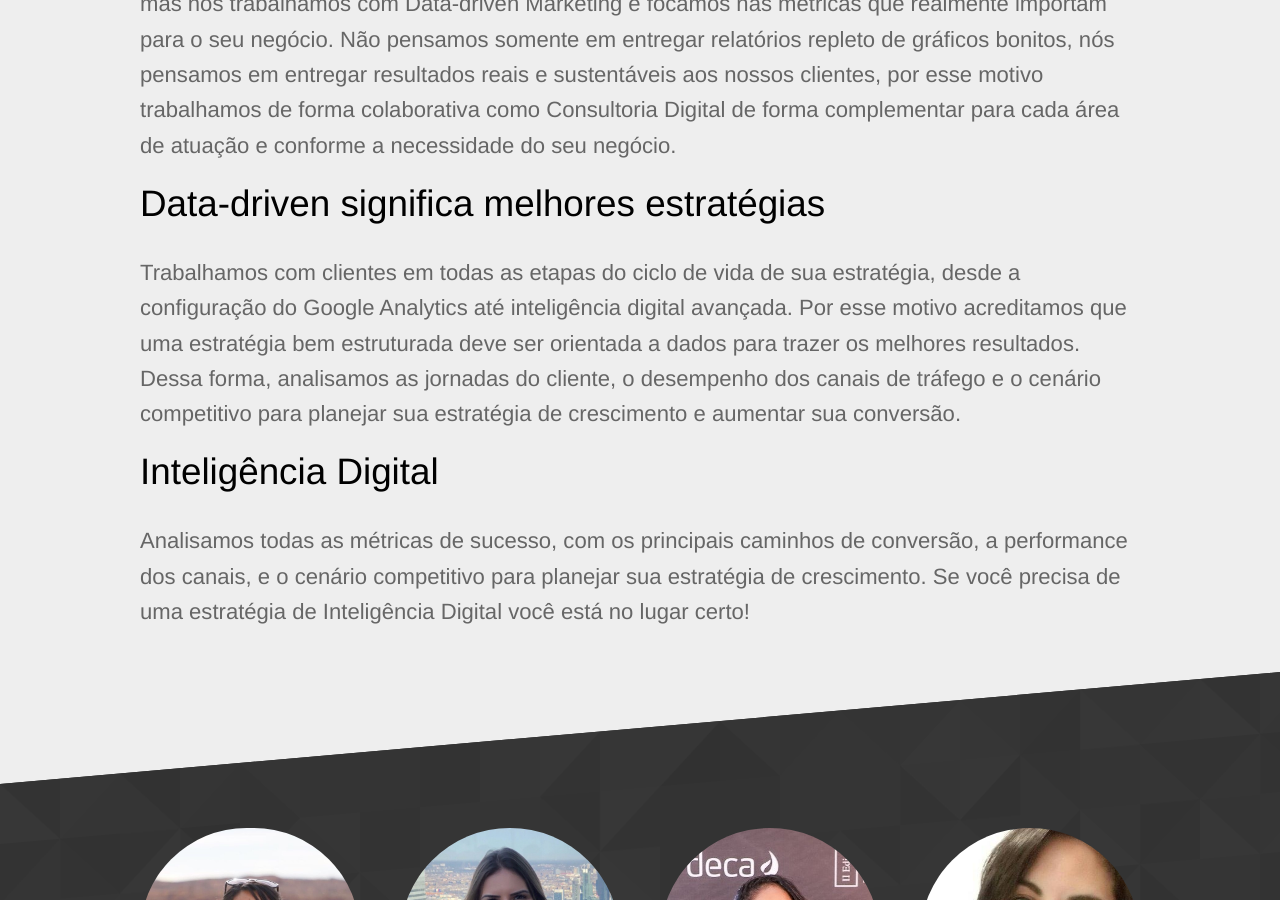
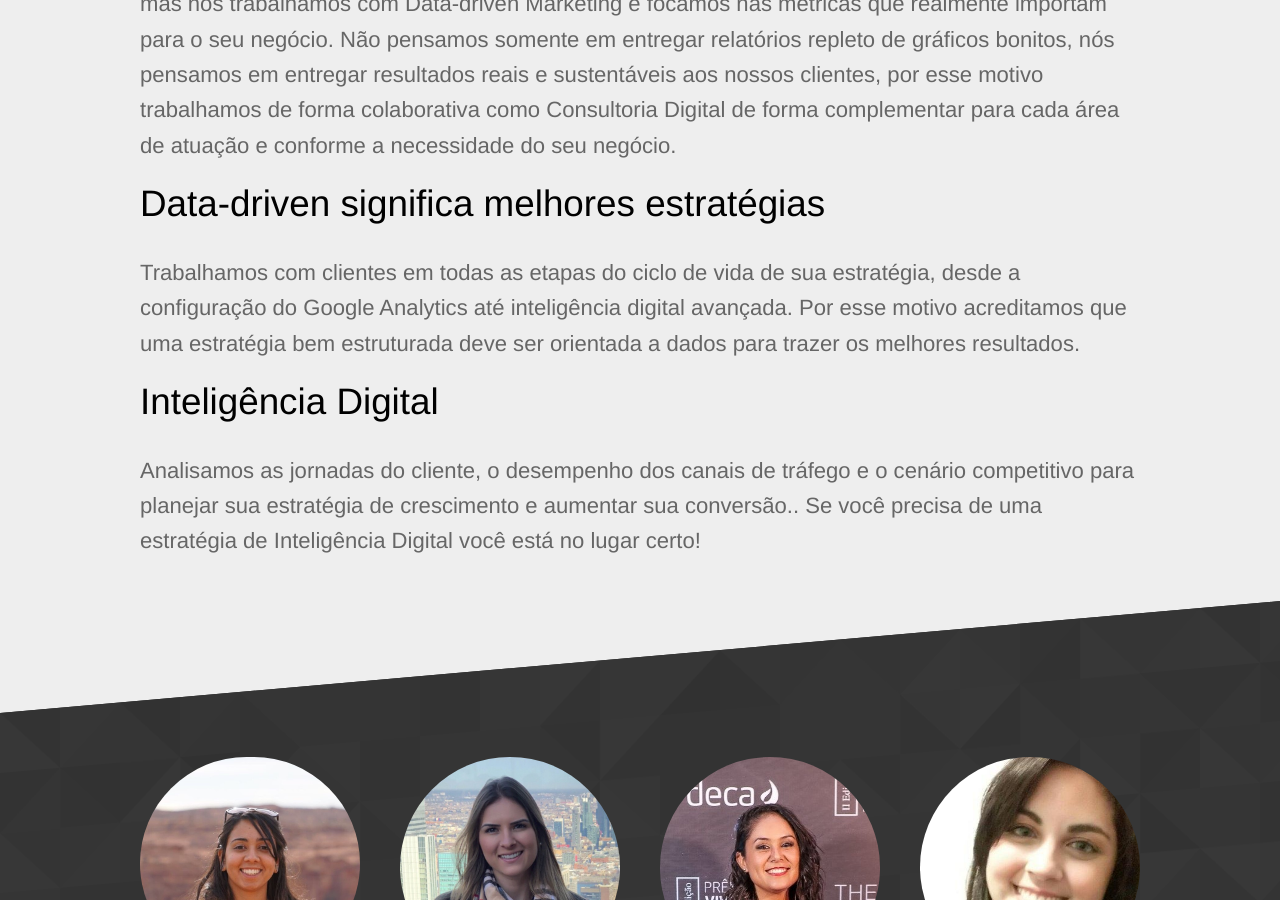
Before and after one commit to seoanalytics/seoanalytics.github.io, a Jekyll site: the page built from consultoria.html, in a window 1280 px wide and 900 px high, scrolled down 654 px. Built offline with Jekyll 4.4.1, drawn with Linux system fonts in a browser that asks for light colours.

Commit message:
Updated 'consultoria.html' via CloudCannon

```diff
--- a/consultoria.html
+++ b/consultoria.html
@@ -16,13 +16,13 @@
 				Data-driven significa melhores estratégias
 			</h2>
 			<p class="editable">
-				 Trabalhamos com clientes em todas as etapas do ciclo de vida de sua estratégia, desde a configuração do Google Analytics até inteligência digital avançada. Por esse motivo acreditamos que uma estratégia bem estruturada deve ser orientada a dados para trazer os melhores resultados. Dessa forma, analisamos as jornadas do cliente, o desempenho dos canais de tráfego e o cenário competitivo para planejar sua estratégia de crescimento e aumentar sua conversão.
+				 Trabalhamos com clientes em todas as etapas do ciclo de vida de sua estratégia, desde a configuração do Google Analytics até inteligência digital avançada. Por esse motivo acreditamos que uma estratégia bem estruturada deve ser orientada a dados para trazer os melhores resultados.
 			</p>
 			<h2 class="editable">
 				Inteligência Digital
 			</h2>
 			<p class="editable">
-				 Analisamos  todas as métricas de sucesso, com os principais caminhos de conversão, a performance dos canais, e o cenário competitivo para planejar sua estratégia de crescimento. Se você precisa de uma estratégia de Inteligência Digital você está no lugar certo!
+				 Analisamos as jornadas do cliente, o desempenho dos canais de tráfego e o cenário competitivo para planejar sua estratégia de crescimento e aumentar sua conversão.. Se você precisa de uma estratégia de Inteligência Digital você está no lugar certo!
 			</p>
 		</div>
 	</div>
```
